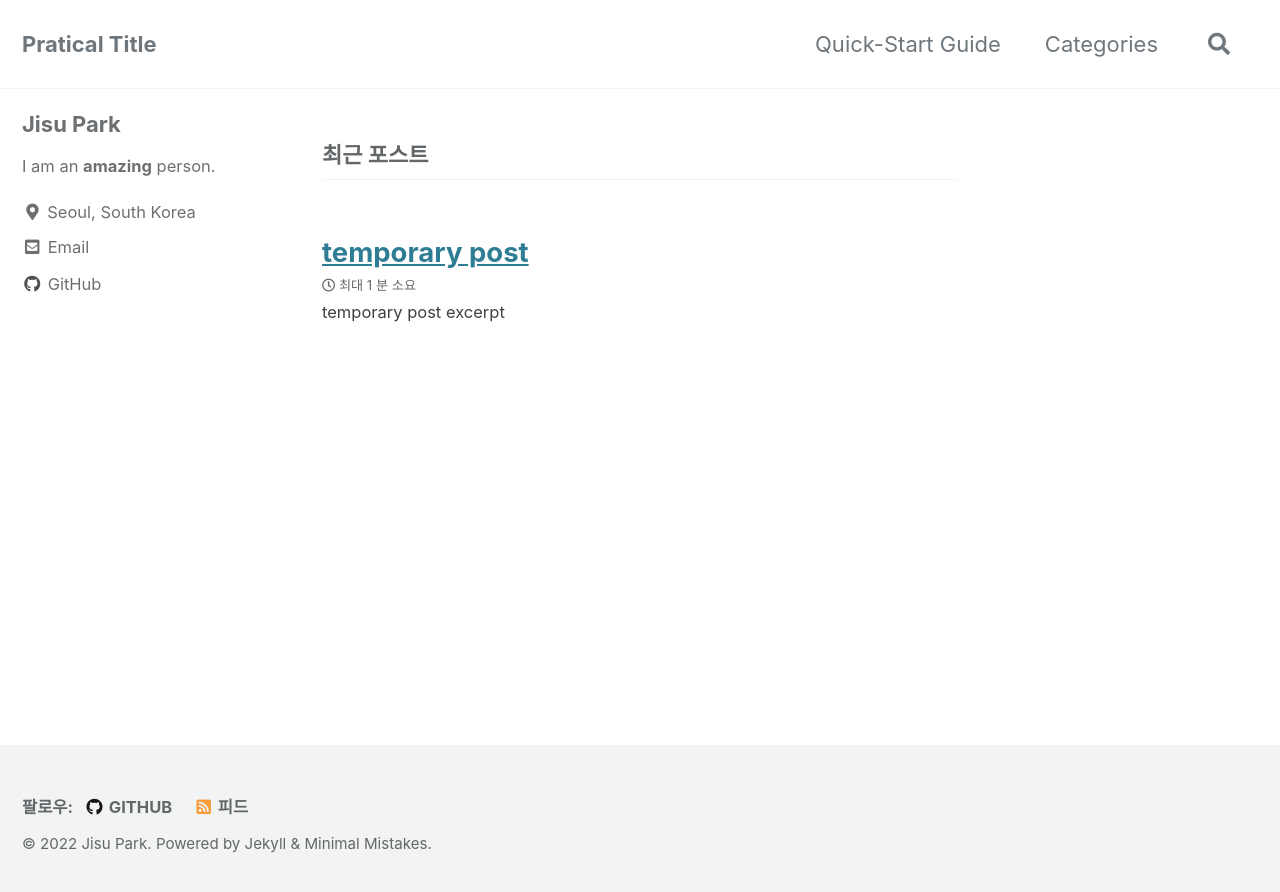
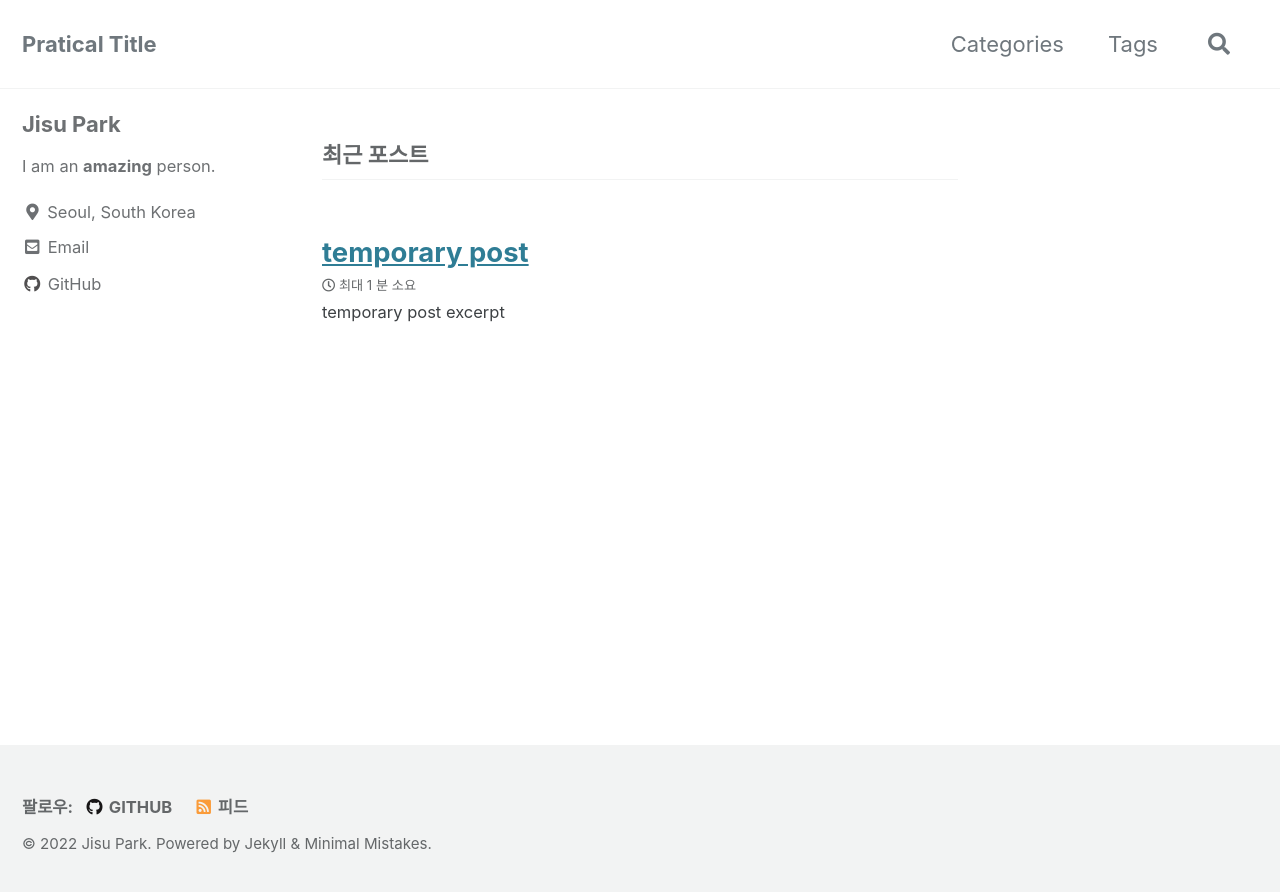
Before and after one commit to toothless486/toothless486.github.io, a Jekyll site: the page built from index.html, in a window 1280 px wide. Shown: the top 892 px of the page. Built offline with Jekyll 4.4.1, drawn with Linux system fonts in a browser that asks for light colours; cached includes are drawn as plain includes; the list of posts is cut into pages by our own code.

Commit message:
Create a basic tags

```diff
--- a/_data/navigation.yml
+++ b/_data/navigation.yml
@@ -1,10 +1,9 @@
 # main links
 main:
-  - title: "Quick-Start Guide"
-    url: https://mmistakes.github.io/minimal-mistakes/docs/quick-start-guide/
-
   - title: "Categories"
     url: /categories/
+  - title: "Tags"
+    url: /tags/
 
   # - title: "About"
   #   url: https://mmistakes.github.io/minimal-mistakes/about/
```
